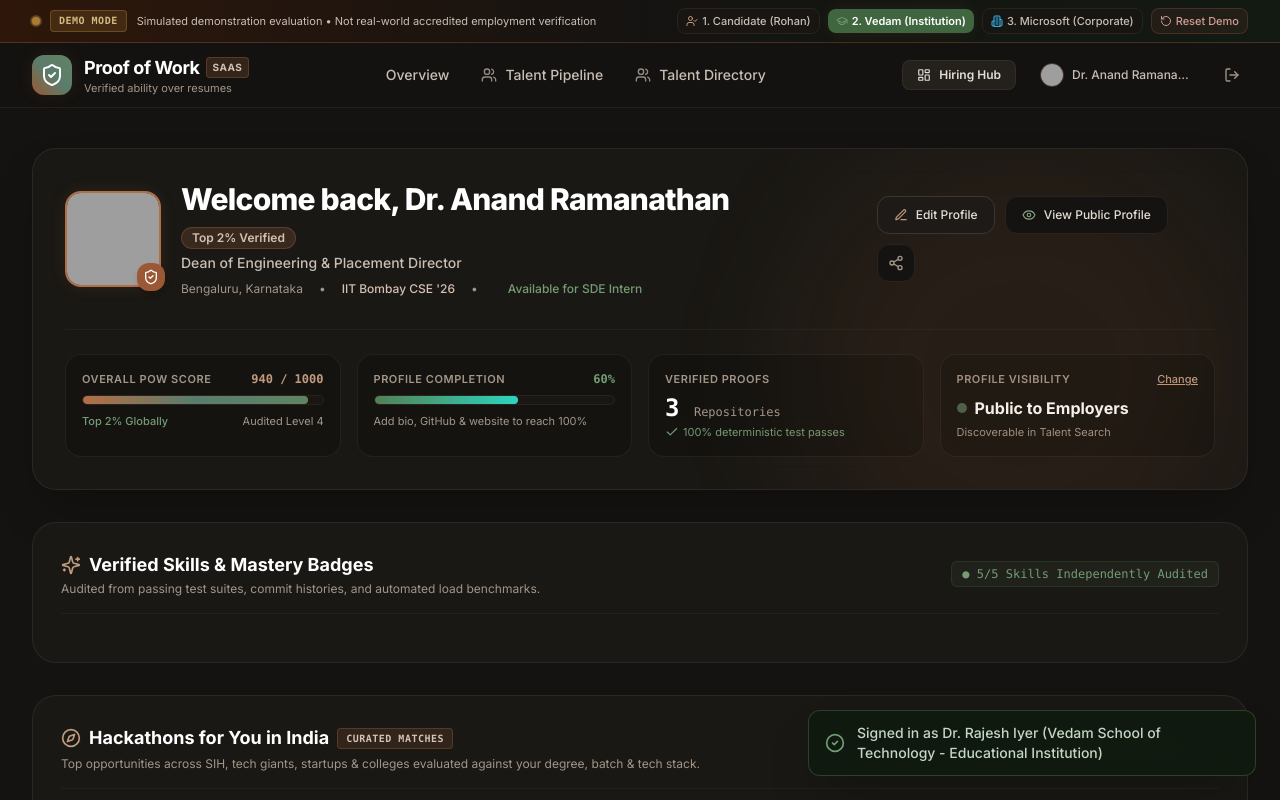
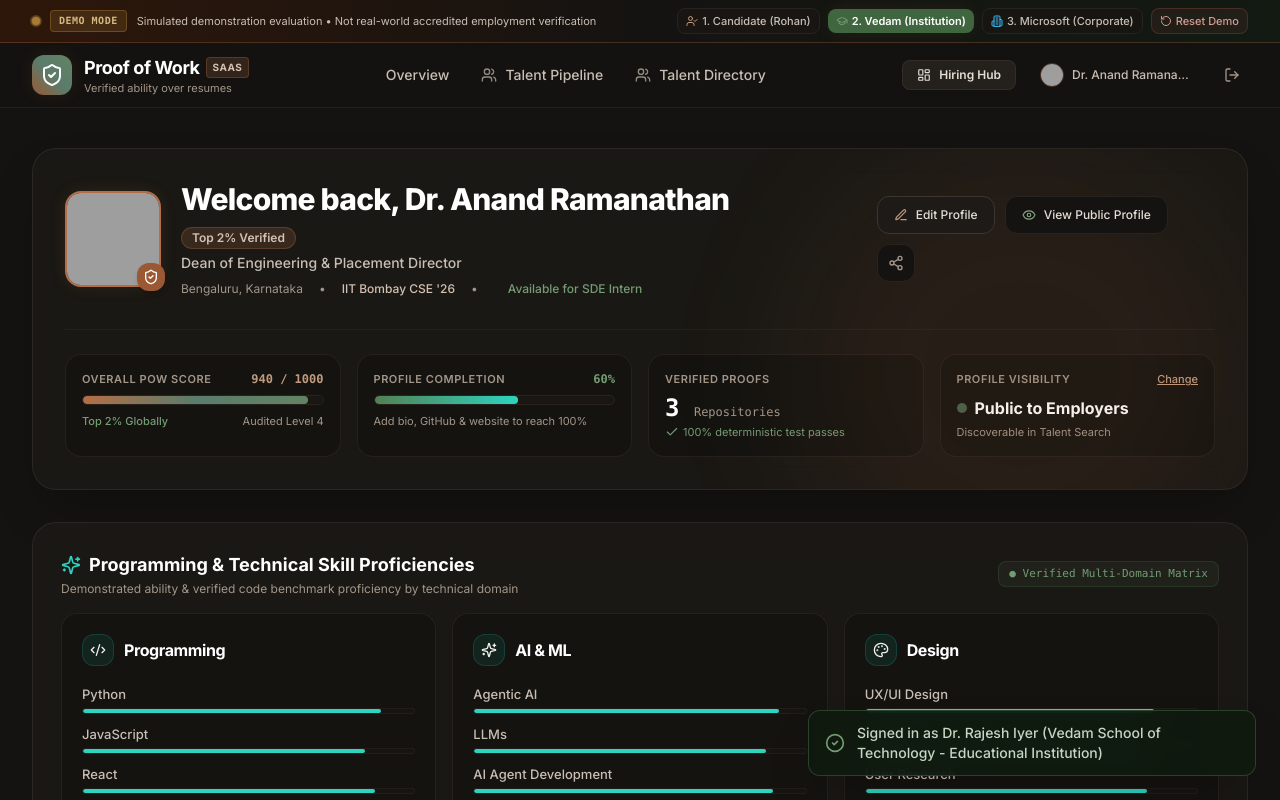
Before and after one commit to sarwgyaraj/Proof-of-Work, a React (Vite) app: page / in a window 1280 px wide. Both pictures are taken after a click on the button "2. Vedam (Institution)". Shown: the top 800 px of the page. Built offline with nearby package versions, Linux system fonts and the light colour scheme; grey boxes are pictures that could not be loaded.

Commit message:
replace Verified Skills with multi-category proficiencies grid and remove percentages

```diff
--- a/src/components/SkillCategoriesGrid.jsx
+++ b/src/components/SkillCategoriesGrid.jsx
@@ -134,9 +134,6 @@ export default function SkillCategoriesGrid({
                       <span className="text-slate-300 font-medium text-[13px]">
                         {skill.name}
                       </span>
-                      <span className="font-mono text-slate-400 text-xs font-semibold">
-                        {skill.percentage}%
-                      </span>
                     </div>
 
                     {/* Progress Track */}
--- a/src/pages/CandidateDashboard.jsx
+++ b/src/pages/CandidateDashboard.jsx
@@ -33,6 +33,7 @@ import {
   Check
 } from 'lucide-react';
 import EditProfileModal from '../components/EditProfileModal';
+import SkillCategoriesGrid from '../components/SkillCategoriesGrid';
 
 export default function CandidateDashboard() {
   const {
@@ -308,56 +309,13 @@ export default function CandidateDashboard() {
 
       </div>
 
-      {/* 4. Verified Skills Section with Badges */}
-      <div className="glass-panel p-6 sm:p-7 rounded-3xl border border-slate-800 space-y-5">
-        <div className="flex flex-col sm:flex-row sm:items-center justify-between gap-2 border-b border-slate-800/80 pb-4">
-          <div>
-            <h2 className="text-lg font-bold text-white flex items-center gap-2">
-              <Sparkles className="w-5 h-5 text-brand-400" />
-              Verified Skills & Mastery Badges
-            </h2>
-            <p className="text-xs text-slate-400 mt-0.5">
-              Audited from passing test suites, commit histories, and automated load benchmarks.
-            </p>
-          </div>
-          <span className="text-xs font-mono text-emerald-400 bg-emerald-500/10 px-2.5 py-1 rounded-md border border-emerald-500/20 self-start sm:self-auto">
-            ● 5/5 Skills Independently Audited
-          </span>
-        </div>
-
-        <div className="grid grid-cols-1 sm:grid-cols-2 lg:grid-cols-3 gap-4">
-          {user.verifiedSkills?.map((skill) => (
-            <div
-              key={skill.name}
-              className="p-4 rounded-2xl bg-navy-950/80 border border-slate-800/90 space-y-3 glass-panel-hover"
-            >
-              <div className="flex items-center justify-between">
-                <span className="font-semibold text-white text-sm">{skill.name}</span>
-                <span className="px-2 py-0.5 rounded text-[10px] font-mono font-bold bg-brand-500/15 text-brand-300 border border-brand-500/30">
-                  {skill.badge || 'Verified'}
-                </span>
-              </div>
-
-              <div className="space-y-1.5">
-                <div className="flex items-center justify-between text-xs">
-                  <span className="text-slate-400 font-medium">{skill.level}</span>
-                  <span className="font-mono text-brand-300 font-bold">{skill.score}%</span>
-                </div>
-                <div className="w-full bg-slate-900 h-2 rounded-full overflow-hidden border border-slate-800">
-                  <div
-                    className="h-full bg-gradient-to-r from-brand-500 to-violet-500 rounded-full"
-                    style={{ width: `${skill.score}%` }}
-                  />
-                </div>
-              </div>
-
-              <div className="flex items-center justify-between text-[11px] text-slate-500 pt-1 border-t border-slate-900">
-                <span>Verified in {skill.verifiedCount} projects</span>
-                <span className="text-emerald-400 font-medium">Passed AST Check</span>
-              </div>
-            </div>
-          ))}
-        </div>
+      {/* 4. Categorized Technical Skills Matrix */}
+      <div className="glass-panel p-6 sm:p-7 rounded-3xl border border-slate-800">
+        <SkillCategoriesGrid
+          categories={user.skillCategories}
+          title="Programming & Technical Skill Proficiencies"
+          subtitle="Demonstrated ability & verified code benchmark proficiency by technical domain"
+        />
       </div>
 
       {/* 4.5 Curated "Hackathons for You" Section */}
```
Also changed, not shown: 3 other files (tests, documents, lock files or other folders).
